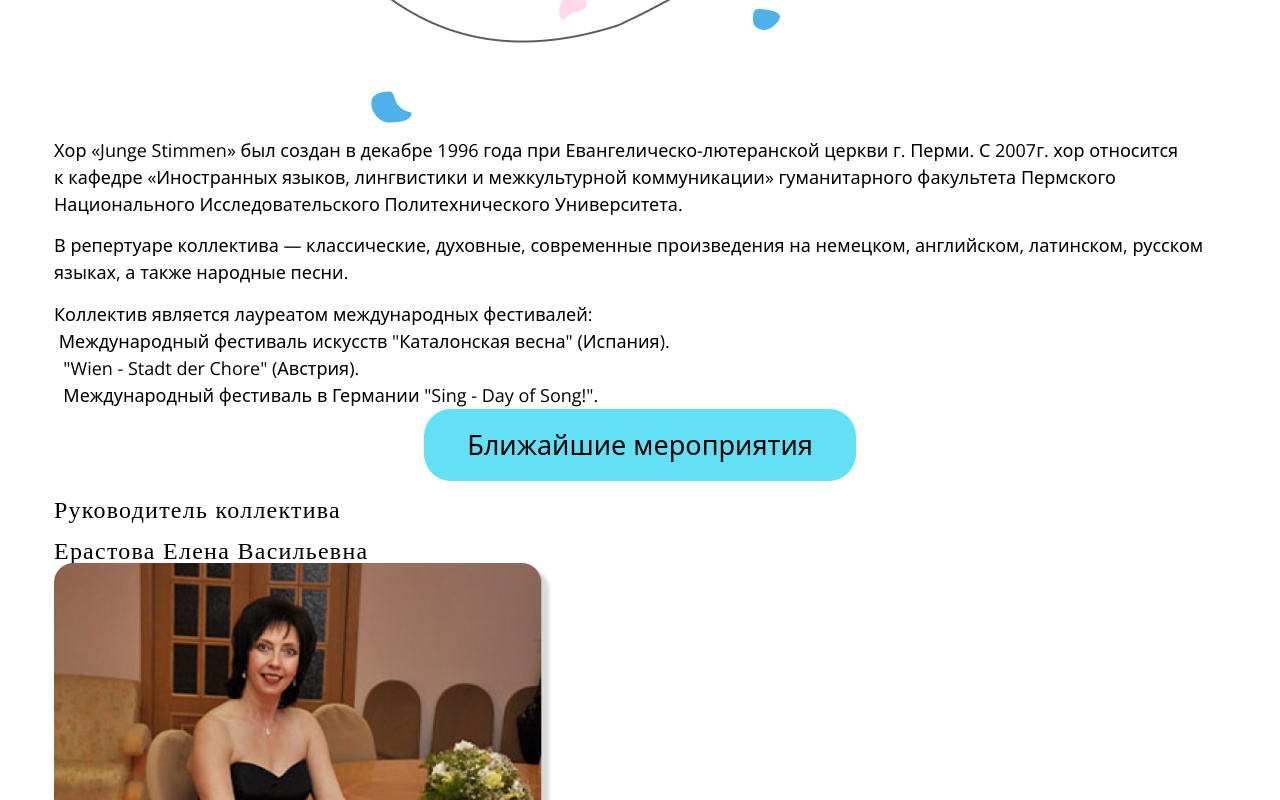
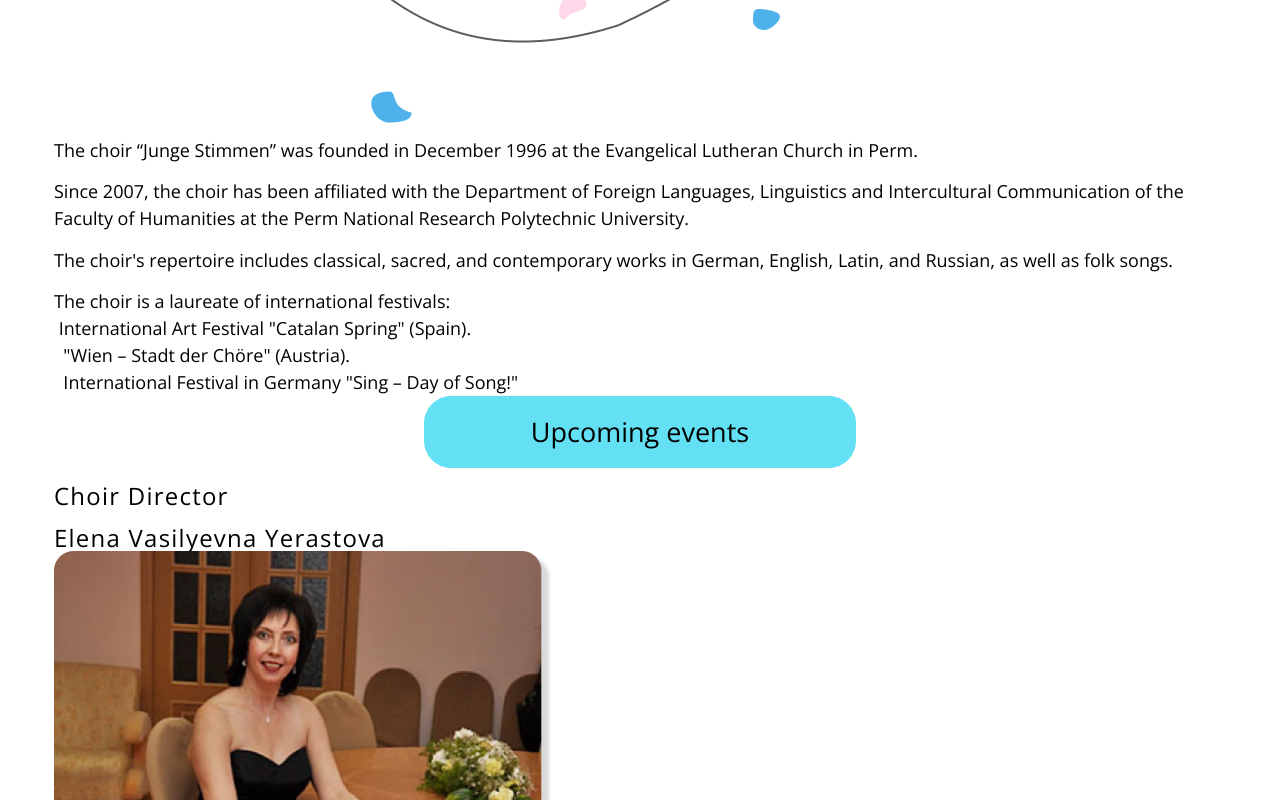
Before and after one commit to Avalone/junge-stimmen-next, a Next.js app: page /en in a window 1280 px wide. Shown: the part 1240-2040 px from the top of the page. Built offline with nearby package versions, Linux system fonts and the light colour scheme; a web font is replaced by a local one.

Commit message:
feat: translations and links updated

```diff
--- a/src/components/Footer.tsx
+++ b/src/components/Footer.tsx
@@ -33,15 +33,15 @@ export default function Footer() {
                     <ul>
                         <li className="mb-2">
                             <p>{t("partners.pstu")}</p>
-                            <a href="https://pstu.ru">pstu.ru</a>
+                            <a href="https://pstu.ru" target="_blank">pstu.ru</a>
                         </li>
                         <li className="mb-2">
                             <p>{t("partners.dom")}</p>
-                            <a href="https://vk.com/prostranstvo_dom">vk.com/prostranstvo_dom</a>
+                            <a href="https://vk.com/prostranstvo_dom" target="_blank">vk.com/prostranstvo_dom</a>
                         </li>
                         <li>
                             <p>{t("partners.library")}</p>
-                            <a href="https://vk.com/librarypushkin">vk.com/librarypushkin</a>
+                            <a href="https://vk.com/librarypushkin" target="_blank">vk.com/librarypushkin</a>
                         </li>
                     </ul>
                 </section>
@@ -49,11 +49,11 @@ export default function Footer() {
                 <section className="w-full md:w-1/4 mt-4 sm:mt-0">
                     <p className="mb-4">{t("social.title")}</p>
                     <div className="mb-4">
-                        <a href="#" className="flex items-center justify-center space-x-8 mt-2">
+                        <a href="https://vk.com/club35045690" target="_blank" className="flex items-center justify-center space-x-8 mt-2">
                             <Image src="/logo_vk.svg" alt="vk" width={24} height={24} />
                             <p className="w-20">{t("social.vk")}</p>
                         </a>
-                        <a href="#" className="flex items-center justify-center space-x-8  mt-2">
+                        <a href="https://www.youtube.com/@JungeStimmenPerm" target="_blank" className="flex items-center justify-center space-x-8  mt-2">
                             <Image src="/videosquare.svg" alt="youtube" width={24} height={24} />
                             <p className="w-20">{t("social.youtube")}</p>
                         </a>
--- a/src/components/NavBar.tsx
+++ b/src/components/NavBar.tsx
@@ -59,8 +59,12 @@ export default function NavBar() {
                         <LocaleSwitcher/>
                     </div>
                     <div className="flex shrink-0">
-                        <Image src="/videosquare.svg" alt="youtube" width={24} height={24}/>
-                        <Image src="/logo_vk.svg" alt="vk" width={24} height={24}/>
+                        <a href="https://www.youtube.com/@JungeStimmenPerm" target="_blank">
+                            <Image src="/videosquare.svg" alt="youtube" width={24} height={24}/>
+                        </a>
+                        <a href="https://vk.com/club35045690" target="_blank">
+                            <Image src="/logo_vk.svg" alt="vk" width={24} height={24}/>
+                        </a>
                     </div>
                 </div>
             </div>
--- a/src/messages/en/common.json
+++ b/src/messages/en/common.json
@@ -11,19 +11,19 @@
   },
   "footer": {
     "contacts": {
-      "title": "Контактная информация",
-      "position": "Руководитель",
-      "name": "Ерастова Елена Васильевна",
-      "email": "admin@jungestimmen.ru"
+      "title": "Contact Information",
+      "position": "Director",
+      "name": "Elena Vasilyevna Yerastova",
+      "email": "director@junge-stimmen.ru"
     },
     "partners": {
-      "title": "Наши партнеры",
-      "pstu": "Пермский Политех",
-      "dom": "Пространство ДОМ",
-      "library": "Библиотека им. Пушкина"
+      "title": "Our Partners",
+      "pstu": "Perm State Technical University",
+      "dom": "DOM Space",
+      "library": "Pushkin Library"
     },
     "social": {
-      "title": "Мы в социальных сетях",
+      "title": "We are on social media",
       "vk": "VK",
       "youtube": "YouTube"
     }
--- a/src/messages/en/home.json
+++ b/src/messages/en/home.json
@@ -1,17 +1,17 @@
 {
   "title": "Junge Stimmen",
   "subtitle": "vocal collective",
-  "announce-text": "Приглашаем на рождественский концерт",
-  "choirDescription": "Хор «Junge Stimmen» был создан в декабре 1996 года при Евангелическо-лютеранской церкви г. Перми.  С 2007г. хор относится к кафедре «Иностранных языков, лингвистики и межкультурной коммуникации» гуманитарного факультета Пермского Национального Исследовательского Политехнического Университета. \nВ репертуаре коллектива — классические, духовные, современные произведения на немецком, английском, латинском, русском языках, а также народные песни.",
+  "announce-text": "We invite you to our Christmas concert",
+  "choirDescription": "The choir “Junge Stimmen” was founded in December 1996 at the Evangelical Lutheran Church in Perm.\nSince 2007, the choir has been affiliated with the Department of Foreign Languages, Linguistics and Intercultural Communication of the Faculty of Humanities at the Perm National Research Polytechnic University.\nThe choir's repertoire includes classical, sacred, and contemporary works in German, English, Latin, and Russian, as well as folk songs.",
   "choirAwards": {
-    "title": "Коллектив является лауреатом международных фестивалей:",
-    "items": "Международный фестиваль искусств \"Каталонская весна\" (Испания). || \"Wien - Stadt der Chore\" (Австрия). || Международный фестиваль в Германии \"Sing - Day of Song!\"."
+    "title": "The choir is a laureate of international festivals:",
+    "items": "International Art Festival \"Catalan Spring\" (Spain). || \"Wien – Stadt der Chöre\" (Austria). || International Festival in Germany \"Sing – Day of Song!\""
   },
-  "buttonVideo": "Смотреть записи выступлений",
-  "directorTitle": "Руководитель коллектива",
-  "directorName": "Ерастова Елена Васильевна",
-  "directorDescription": "Руководитель хора с 1996 года.\nМузыкальное образование: Пермское музыкальное училище — диплом с отличием. \nПермский государственный институт искусств и культуры — диплом с отличием.\nАртистка Уральского государственного камерного хора Пермской краевой филармонии.",
-  "audioDescription": "При поддержке Пермского национального исследовательского политехнического университета коллектив записал два аудио альбома. Прослушивание записей доступно в разделе Аудио",
-  "buttonAudio": "Прослушать аудиозаписи",
-  "buttonEvents": "Ближайшие мероприятия"
+  "buttonVideo": "Watch performances",
+  "directorTitle": "Choir Director",
+  "directorName": "Elena Vasilyevna Yerastova",
+  "directorDescription": "Choir director since 1996.\nMusical education: Perm Music College — graduated with honors.\nPerm State Institute of Arts and Culture — graduated with honors.\nPerformer in the Ural State Chamber Choir of the Perm Regional Philharmonic.",
+  "audioDescription": "With the support of the Perm National Research Polytechnic University, the choir has recorded two audio albums. You can listen to them in the Audio section.",
+  "buttonAudio": "Listen to audio recordings",
+  "buttonEvents": "Upcoming events"
 }
--- a/src/messages/ru/common.json
+++ b/src/messages/ru/common.json
@@ -14,7 +14,7 @@
       "title": "Контактная информация",
       "position": "Руководитель",
       "name": "Ерастова Елена Васильевна",
-      "email": "boss@junge-stimmen.ru"
+      "email": "director@junge-stimmen.ru"
     },
     "partners": {
       "title": "Наши партнеры",
```
